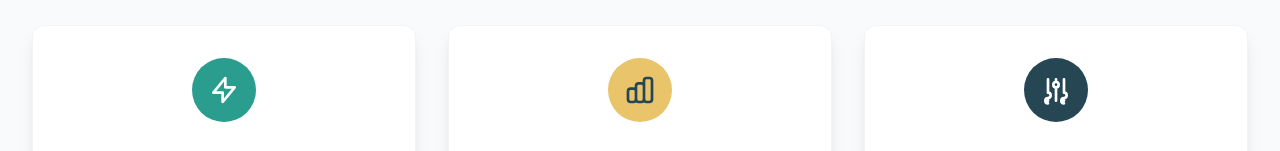
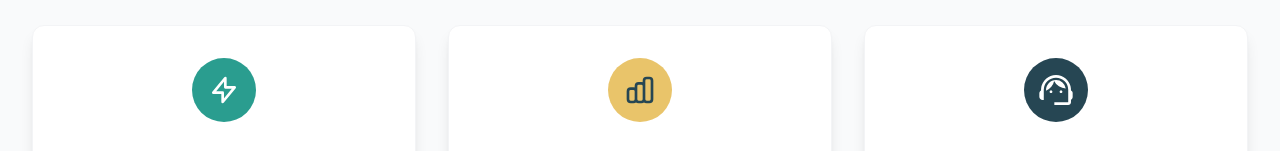
Before and after one commit to Marconator/Canalia-website, a Next.js app: page / in a window 1280 px wide. Shown: the part 795-946 px from the top of the page. Built offline with nearby package versions, Linux system fonts and the light colour scheme.

Commit message:
Changing ugly icon

```diff
--- a/app/page.tsx
+++ b/app/page.tsx
@@ -144,18 +144,10 @@ export default function Home() {
 
               <div className="feature-card text-center">
                 <div className="w-16 h-16 bg-primary rounded-full flex items-center justify-center mx-auto mb-6">
-                  <svg
-                      className="w-8 h-8 text-white"
-                      fill="none"
-                      stroke="currentColor"
-                      viewBox="0 0 24 24"
-                  >
+                  <svg xmlns="http://www.w3.org/2000/svg" height="40px" viewBox="0 -960 960 960" width="40px"
+                       fill="#FFFFFF">
                     <path
-                        strokeLinecap="round"
-                        strokeLinejoin="round"
-                        strokeWidth={2}
-                        d="M12 6V4m0 2a2 2 0 100 4m0-4a2 2 0 110 4m-6 8a2 2 0 100-4m0 4a2 2 0 100 4m0-4v2m0-6V4m6 6v10m6-2a2 2 0 100-4m0 4a2 2 0 100 4m0-4v2m0-6V4"
-                    />
+                        d="M440-120v-66.67h333.33V-484q0-121.46-85.38-206.06-85.38-84.61-207.95-84.61t-207.95 84.61q-85.38 84.6-85.38 206.06v244H160q-33 0-56.5-23.5T80-320v-80q0-21 10.5-39.5T120-469l3-53q8-68 39.5-126t79-101q47.5-43 109-67T480-840q68 0 129 24t109 66.5Q766-707 797-649t40 126l3 52q19 9 29.5 27t10.5 38v92q0 20-10.5 38T840-249v62.33q0 27.5-19.58 47.09Q800.83-120 773.33-120H440Zm-80.12-286.67q-14.21 0-23.71-9.61-9.5-9.62-9.5-23.84 0-14.21 9.61-23.71 9.62-9.5 23.84-9.5 14.21 0 23.71 9.61 9.5 9.62 9.5 23.84 0 14.21-9.61 23.71-9.62 9.5-23.84 9.5Zm240 0q-14.21 0-23.71-9.61-9.5-9.62-9.5-23.84 0-14.21 9.61-23.71 9.62-9.5 23.84-9.5 14.21 0 23.71 9.61 9.5 9.62 9.5 23.84 0 14.21-9.61 23.71-9.62 9.5-23.84 9.5ZM241-462q-7-106 64-182t177-76q87.67 0 152.83 57.17Q700-605.67 714-519q-89.67-1-164.17-49.67-74.5-48.66-115.02-129.33Q419-618 367.5-555.5T241-462Z"/>
                   </svg>
                 </div>
                 <h3 className="text-2xl font-bold text-primary mb-4">
@@ -180,7 +172,8 @@ export default function Home() {
                 </h2>
                 <div className="space-y-6">
                   <div className="flex items-start space-x-4">
-                    <div className="w-8 h-8 bg-secondary rounded-full flex items-center justify-center flex-shrink-0 mt-1">
+                    <div
+                        className="w-8 h-8 bg-secondary rounded-full flex items-center justify-center flex-shrink-0 mt-1">
                       <svg
                           className="w-5 h-5 text-white"
                           fill="none"
```
